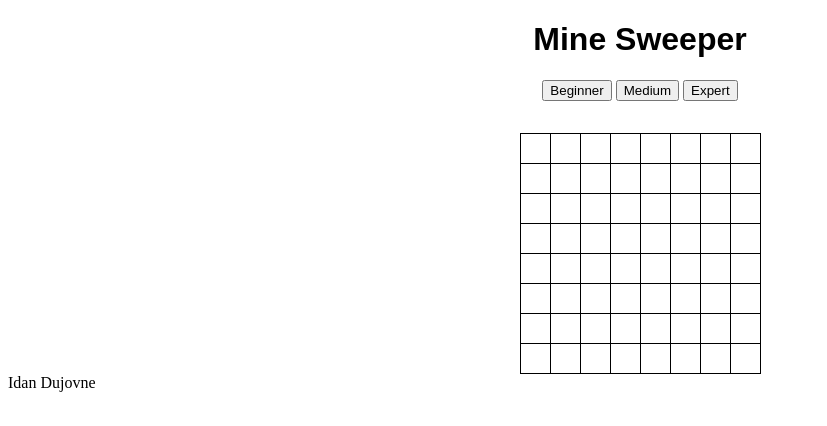
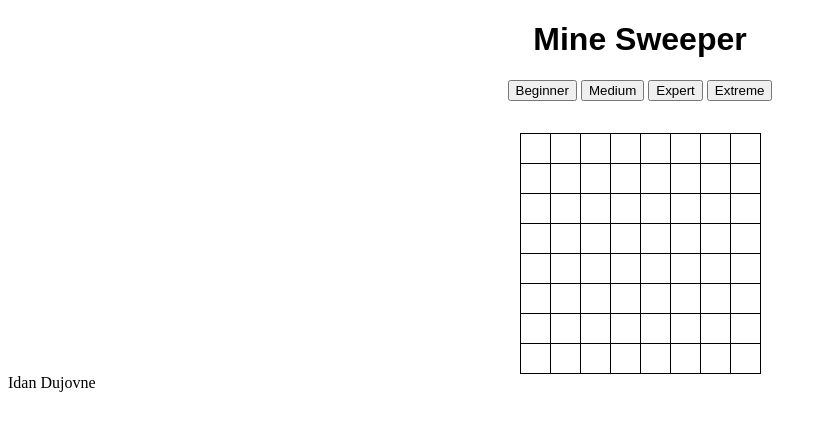
Before and after one commit to idanDujovne/minesweeper, a plain HTML site: page index.html in a window 1280 px wide. Shown: the whole page, without its empty margins (0-827 px from the left). Drawn offline with Linux system fonts and the light colour scheme.

Commit message:
Added extreme feature

```diff
--- a/index.html
+++ b/index.html
@@ -14,6 +14,7 @@
         <button onclick="chooseLevel(1)">Beginner</button>
         <button onclick="chooseLevel(2)">Medium</button>
         <button onclick="chooseLevel(3)">Expert</button>
+        <button onclick="chooseLevel(4)">Extreme</button>
     </div>
     <table class="board-container">
         <tbody class="board"></tbody>
```
